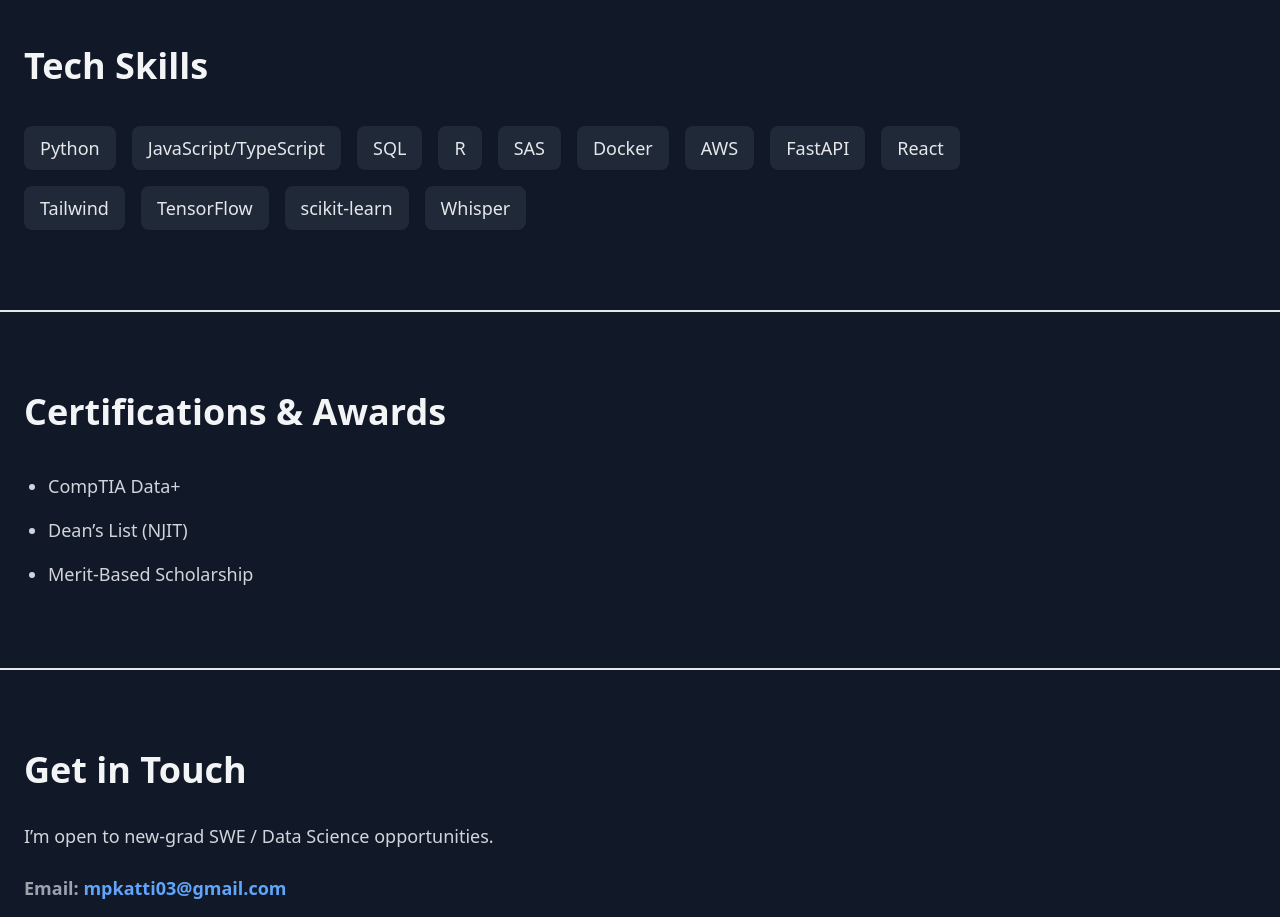
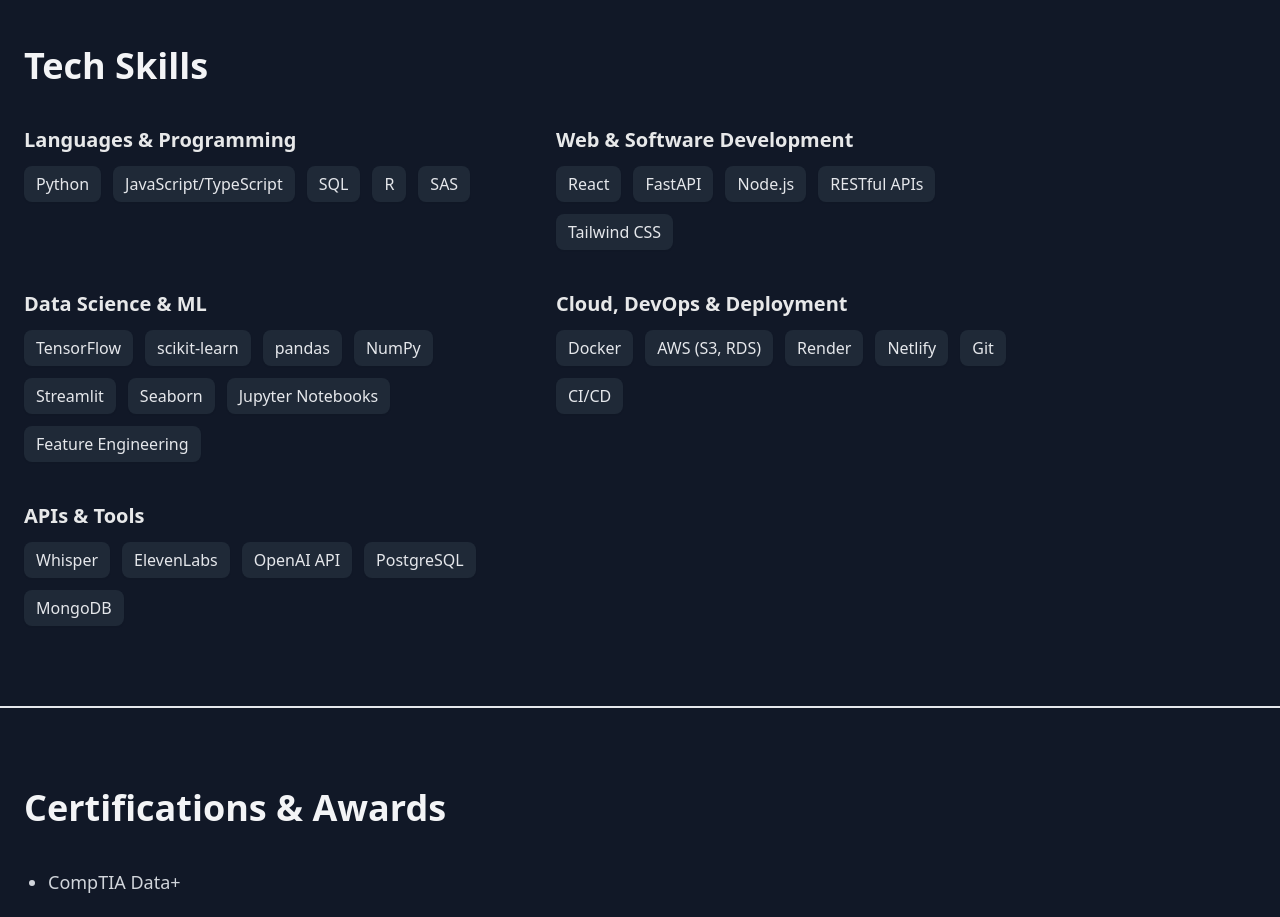
Before and after one commit to Mrinmayi03/MrinmayiKatti_Portfolio, a React (Vite) app: page / in a window 1280 px wide. Shown: the part 5780-6697 px from the top of the page. Built offline with nearby package versions, Linux system fonts and the light colour scheme.

Commit message:
Added skills from SteadyBloom

```diff
--- a/src/components/ProjectCard.tsx
+++ b/src/components/ProjectCard.tsx
@@ -101,6 +101,7 @@
               GitHub
             </a>
           )}
+
           {LiveDemo && (
             <a
               href={LiveDemo}
--- a/src/components/Skills.tsx
+++ b/src/components/Skills.tsx
@@ -1,19 +1,35 @@
 // src/components/Skills.tsx
 export default function Skills() {
-  const skills = [
-    'Python',
-    'JavaScript/TypeScript',
-    'SQL',
-    'R',
-    'SAS',
-    'Docker',
-    'AWS',
-    'FastAPI',
-    'React',
-    'Tailwind',
+  const skillGroups = [
+    {
+      title: 'Languages & Programming',
+      skills: ['Python', 'JavaScript/TypeScript', 'SQL', 'R', 'SAS'],
+    },
+    {
+      title: 'Web & Software Development',
+      skills: ['React', 'FastAPI', 'Node.js', 'RESTful APIs', 'Tailwind CSS'],
+    },
+    {
+      title: 'Data Science & ML',
+      skills: [
         'TensorFlow',
-    'scikit‑learn',
-    'Whisper',
+        'scikit-learn',
+        'pandas',
+        'NumPy',
+        'Streamlit',
+        'Seaborn',
+        'Jupyter Notebooks',
+        'Feature Engineering',
+      ],
+    },
+    {
+      title: 'Cloud, DevOps & Deployment',
+      skills: ['Docker', 'AWS (S3, RDS)', 'Render', 'Netlify', 'Git', 'CI/CD'],
+    },
+    {
+      title: 'APIs & Tools',
+      skills: ['Whisper', 'ElevenLabs', 'OpenAI API', 'PostgreSQL', 'MongoDB'],
+    },
   ];
 
   return (
@@ -21,22 +37,29 @@
       id="skills"
       className="py-20 px-6 bg-gray-900 text-gray-100 border-t-2 border-white-700"
     >
-      {/* ── Heading ─────────────────────────────────────────── */}
       <h2 className="text-3xl md:text-4xl font-extrabold mb-10">
         Tech Skills
       </h2>
 
-      {/* ── Skill pills ────────────────────────────────────── */}
-      <div className="flex flex-wrap gap-4 max-w-5xl">
-        {skills.map((s) => (
+      <div className="grid gap-10 md:grid-cols-2 max-w-5xl">
+        {skillGroups.map((group) => (
+          <div key={group.title}>
+            <h3 className="text-xl font-semibold mb-3 text-white/90">
+              {group.title}
+            </h3>
+            <div className="flex flex-wrap gap-3">
+              {group.skills.map((s) => (
                 <span
                   key={s}
-            className="px-4 py-2 rounded-lg bg-gray-800 text-gray-200 text-base md:text-lg font-medium shadow-sm whitespace-nowrap"
+                  className="px-3 py-1.5 rounded-lg bg-gray-800 text-gray-200 text-sm md:text-base font-medium shadow-sm whitespace-nowrap"
                 >
                   {s}
                 </span>
               ))}
             </div>
+          </div>
+        ))}
+      </div>
     </section>
   );
 }
```
Lines whose indentation alone changed are shown as unchanged.
